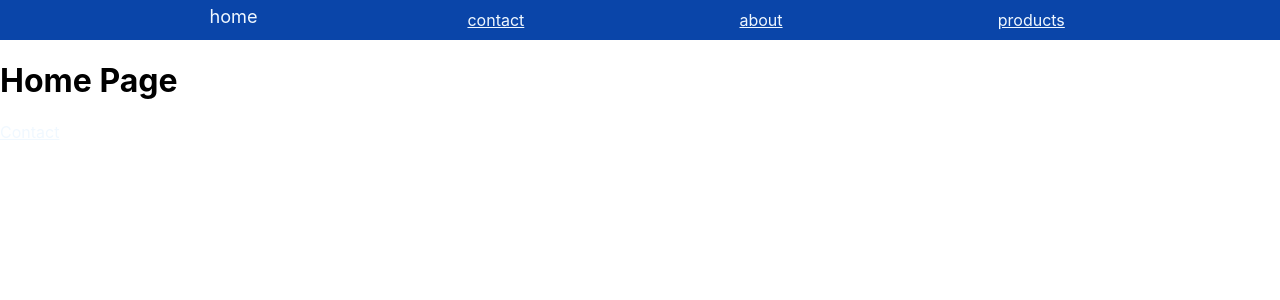
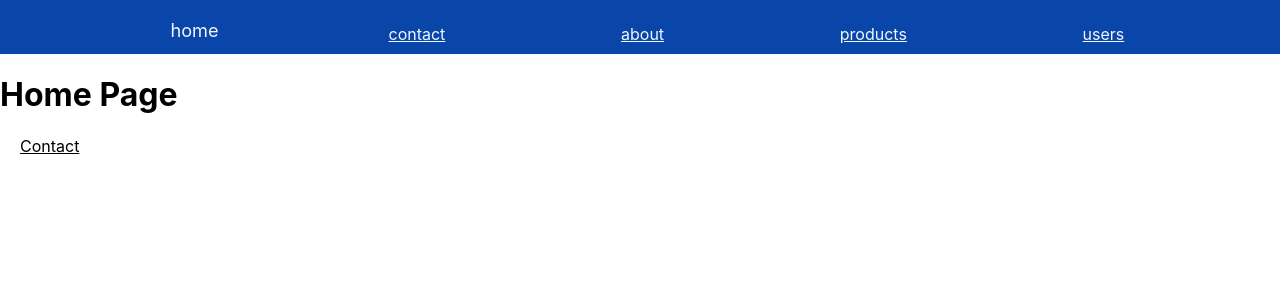
Before and after one commit to Shansudar/Manfree-react, a React (Create React App) app in the folder my-app/: page /home in a window 1280 px wide. Shown: the top 300 px of the page. Built offline with nearby package versions, Linux system fonts and the light colour scheme.

Commit message:
using dyanamic routes and useParams

```diff
--- a/my-app/src/App.css
+++ b/my-app/src/App.css
@@ -47,7 +47,7 @@ h4{
   }
 }
 
-a.active{
+ a.active{
   font-size: 14px;
   text-decoration: none;
   transition: 300ms;
--- a/my-app/src/Task/expence tracker/Home.jsx
+++ b/my-app/src/Task/expence tracker/Home.jsx
@@ -20,7 +20,7 @@ const Home = () => {
       .filter((item) => item.amount > 0)
       .map((item) => item.amount)
       .reduce((a, b) => a + b);
-
+    console.log(income);
     const expence = list
       .filter((item) => item.amount < 0)
       .map((item) => item.amount)
--- a/my-app/src/components/NavBar.jsx
+++ b/my-app/src/components/NavBar.jsx
@@ -1,10 +1,10 @@
 import React from "react";
 import { Link, NavLink } from "react-router-dom";
 
-const routes = ["home", "contact", "about", "products"];
+const routes = ["home", "contact", "about", "products","users"];
 const NavBar = () => {
   return (
-    <nav>
+    <nav className="navbar-container">
       {routes.map((item) => (
         <NavLink key={item} className={`${item}`} to={`/${item}`}>
           {item}
--- a/my-app/src/index.css
+++ b/my-app/src/index.css
@@ -18,7 +18,7 @@ nav{
   padding: 10px 0;
 
 }
-a{
+.navbar-container a{
     color: aliceblue;
 }
 .contact-page a{
--- a/my-app/src/index.js
+++ b/my-app/src/index.js
@@ -10,6 +10,8 @@ import About from "./pages/About";
 import Contact from "./pages/Contact";
 import PageNotFound from "./pages/404";
 import NavBar from "./components/NavBar";
+import Users from "./pages/Users";
+import User from "./pages/User";
 const node = document.getElementById("root");
 const root = ReactDOM.createRoot(node);
 root.render(
@@ -20,6 +22,8 @@ root.render(
       <Route path="/home" element={<Home />} />
       <Route path="/about" element={<About />} />
       <Route path="/contact" element={<Contact />} />
+      <Route path="/users" element={<Users />} />
+      <Route path="/user/:id" element={<User />} />
       <Route path="/*" element={<PageNotFound />} />
     </Routes>
   </BrowserRouter>
--- /dev/null
+++ b/my-app/src/pages/User.jsx
@@ -0,0 +1,25 @@
+import React, { useEffect, useState } from "react";
+import { useParams } from "react-router-dom";
+
+const User = () => {
+  const [person, setPerson] = useState({});
+  const { id } = useParams();
+  useEffect(() => {
+    const fetcher = async () => {
+      const response = await fetch(
+        `https://jsonplaceholder.typicode.com/users/${id}`
+      );
+      const data = await response.json();
+      setPerson(data);
+    };
+    fetcher();
+  }, []);
+  return (
+    <div>
+      <h2>{person.name}</h2>
+      <h4>{person.email}</h4>
+    </div>
+  );
+};
+
+export default User;
--- /dev/null
+++ b/my-app/src/pages/Users.jsx
@@ -0,0 +1,24 @@
+import React from "react";
+import { useEffect } from "react";
+import { useState } from "react";
+import { Link } from "react-router-dom";
+import "./style.css";
+const Users = () => {
+  const [list, setList] = useState([]);
+  useEffect(() => {
+    fetch("https://jsonplaceholder.typicode.com/users")
+      .then((response) => response.json())
+      .then((data) => setList(data));
+  }, []);
+  return (
+    <div className="user-container">
+      {list.map((item) => (
+        <Link key={item.id} to={`/user/${item.id}`}>
+          {item.name}
+        </Link>
+      ))}
+    </div>
+  );
+};
+
+export default Users;
--- /dev/null
+++ b/my-app/src/pages/style.css
@@ -0,0 +1,10 @@
+.user-container li {
+    margin-top: 10px;
+    font-size: larger;
+}
+a{
+    color: black;
+    display: block;
+    margin-top: 14px;
+    margin-left: 20px;
+}
```
